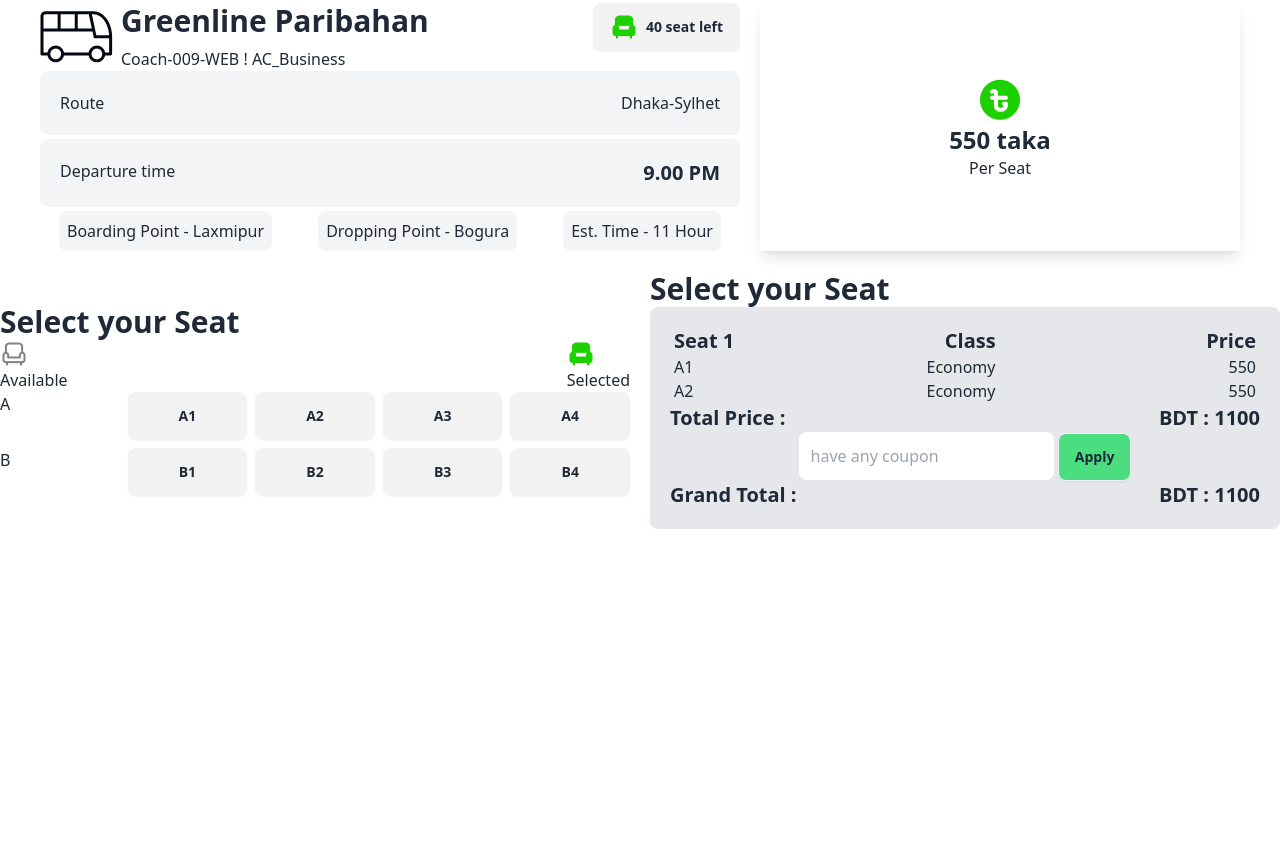
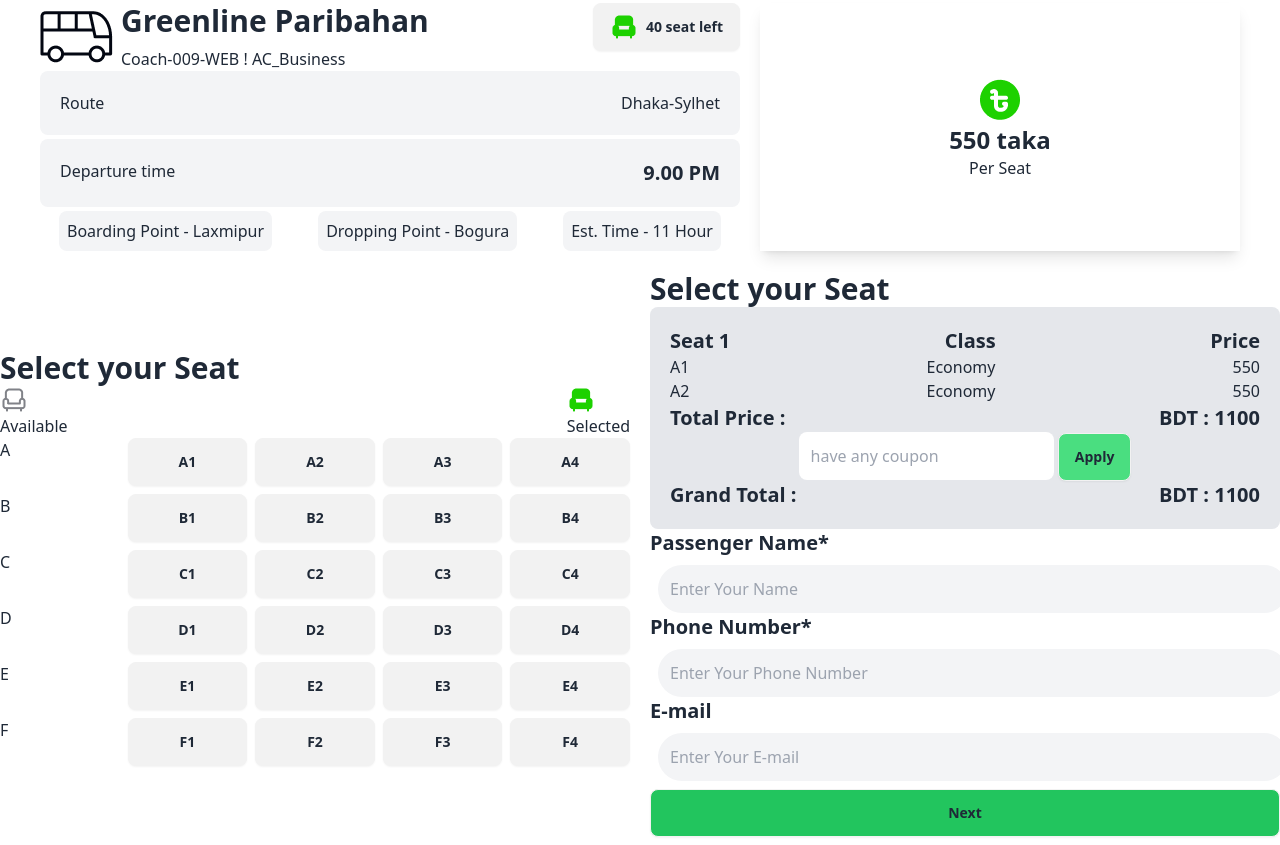
Before and after one commit to AmjadChowdhury/Bus-Ticket, a plain HTML site: page index.html in a window 1280 px wide. Shown: the part 1025-1870 px from the top of the page. Before the commit the page ends 1554 px from the top, so only its background shows below. Drawn offline with nearby package versions, Linux system fonts and the light colour scheme.

Commit message:
Design complete almost

```diff
--- a/index.html
+++ b/index.html
@@ -56,7 +56,7 @@
                 <h1 class="text-4xl font-bold text-white">End-to-End Travel with</h1>
                 <h1 class="text-4xl text-green-500 font-bold">P Paribahan</h1>
                 <p class="text-white">Yes, you can run unit tests and view the results directly within the app. The integrated testing features allow for a streamlined .</p>
-                <button class="btn bg-green-500 border-none">Buy Tickets</button>
+                <button class="btn bg-green-500 border-none" id="buy">Buy Tickets</button>
             </div>
         </div>
 
@@ -166,6 +166,26 @@
                     <button class="btn">B2</button>
                     <button class="btn">B3</button>
                     <button class="btn">B4</button>
+                    <p>C</p>
+                    <button class="btn">C1</button>
+                    <button class="btn">C2</button>
+                    <button class="btn">C3</button>
+                    <button class="btn">C4</button>
+                    <p>D</p>
+                    <button class="btn">D1</button>
+                    <button class="btn">D2</button>
+                    <button class="btn">D3</button>
+                    <button class="btn">D4</button>
+                    <p>E</p>
+                    <button class="btn">E1</button>
+                    <button class="btn">E2</button>
+                    <button class="btn">E3</button>
+                    <button class="btn">E4</button>
+                    <p>F</p>
+                    <button class="btn">F1</button>
+                    <button class="btn">F2</button>
+                    <button class="btn">F3</button>
+                    <button class="btn">F4</button>
                 </div>
              </div>
 
@@ -174,17 +194,17 @@
                 <div class="bg-gray-200 p-5 rounded-lg">
                     <!-- seat related -->
                 <div>
-                    <div class="flex justify-between mx-1">
+                    <div class="flex justify-between">
                         <p class="text-xl font-bold">Seat 1</p>
                         <p class="text-xl font-bold">Class</p>
                         <p class="text-xl font-bold">Price</p>
                     </div>
-                    <div class="flex justify-between mx-1">
+                    <div class="flex justify-between">
                         <p>A1</p>
                         <p>Economy</p>
                         <p>550</p>
                     </div>
-                    <div class="flex justify-between mx-1">
+                    <div class="flex justify-between">
                         <p>A2</p>
                         <p>Economy</p>
                         <p>550</p>
@@ -209,6 +229,22 @@
                     <p class="text-xl font-bold">BDT : 1100</p>
                 </div>
                 </div>
+                <!-- Personal info -->
+                <div>
+                    <div class="space-y-2">
+                        <p class="text-xl font-bold">Passenger Name*</p>
+                        <input type="text" name="" id="" placeholder="Enter Your Name" class="w-full mx-2 p-3 bg-gray-100 rounded-full">
+                    </div>
+                    <div class="space-y-2">
+                        <p class="text-xl font-bold">Phone Number*</p>
+                        <input type="text" name="" id="" placeholder="Enter Your Phone Number" class="w-full mx-2 p-3 bg-gray-100 rounded-full">
+                    </div>
+                    <div class="space-y-2">
+                        <p class="text-xl font-bold">E-mail</p>
+                        <input type="e-mail" name="" id="" placeholder="Enter Your E-mail" class="w-full mx-2 p-3 bg-gray-100 rounded-full">
+                    </div>
+                </div>
+                <button class="btn w-full p-2 bg-green-500 my-2">Next</button>
              </div>
         </div>
 
```
